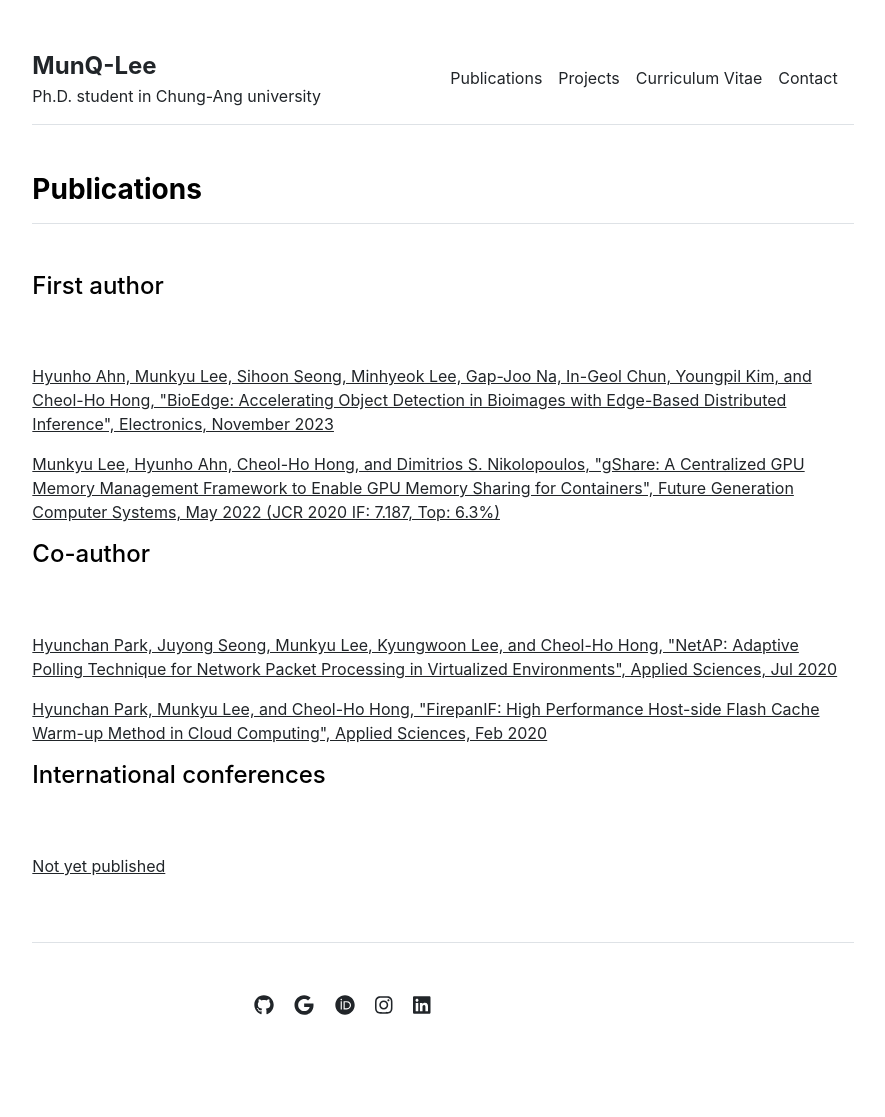
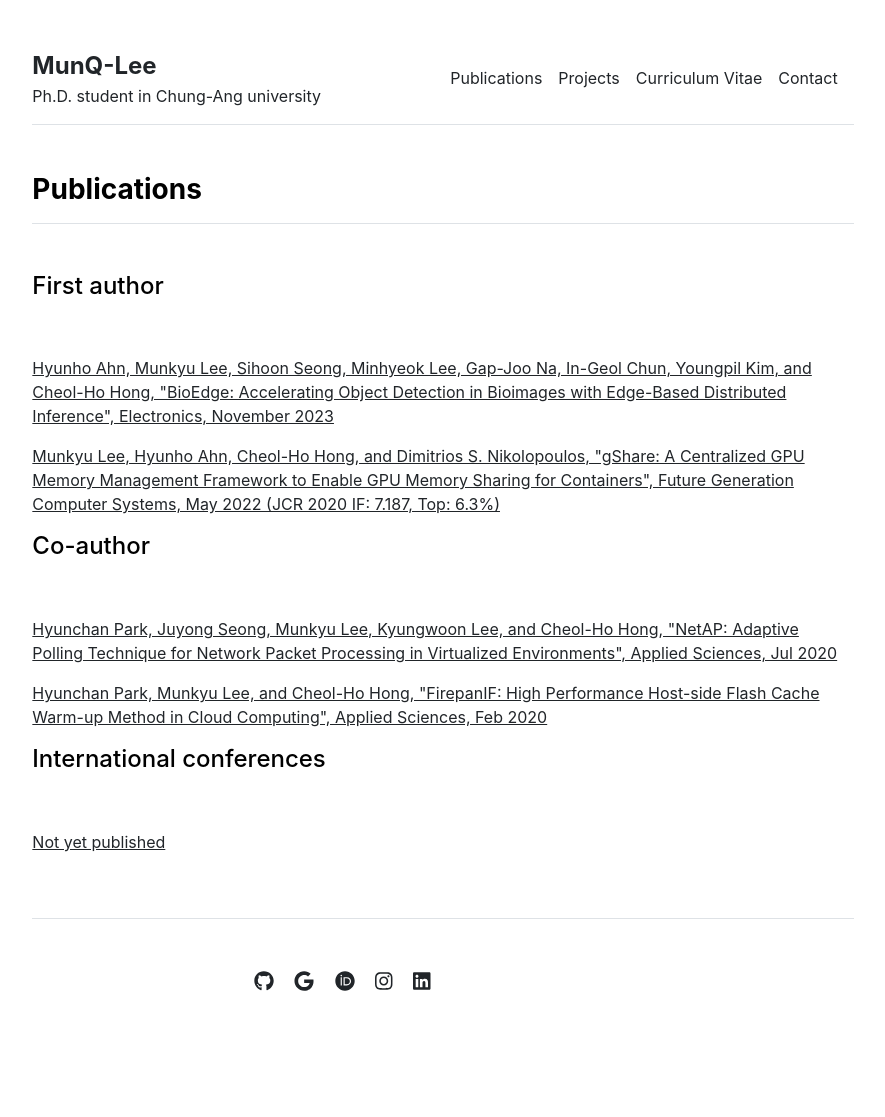
Before and after one commit to hoonySS/hoonySS.github.io, a Jekyll site: the page built from publications.md, in a window 1280 px wide. Shown: the whole page, without its empty margins (197-1082 px from the left). Built offline with Jekyll 4.4.1, drawn with Linux system fonts in a browser that asks for light colours; after the commit the page ends 1093 px from its top, so only the background shows below that.

Commit message:
20240102

```diff
--- a/_includes/projects.html
+++ b/_includes/projects.html
@@ -1,13 +1,13 @@
 <div class="row g-5 mb-5">
   <div>
     <h3 class="fw-bold border-bottom pb-3 mb-5">Projects</h2>
-    <h4 class="pb-3 mb-5">Current projects</h3>
+    <h4 class="pb-5 mb-2">Current projects</h3>
     {% for item in site.data.projects.current %}
       <p class="fw-bold">{{ item.name }}</p>
       <p> &nbsp; &#149; {{ item.institution }}</p>
       <p> &nbsp; &#149; {{ item.date }}</p>
     {% endfor %}
-    <h4 class="pb-3 mb-5">Past projects</h3>
+    <h4 class="pb-5 mb-2">Past projects</h3>
     {% for item in site.data.projects.past %}
       <p class="fw-bold">{{ item.name }}</p>
       <p> &nbsp; &#149; {{ item.institution }}</p>
--- a/_includes/publications.html
+++ b/_includes/publications.html
@@ -6,15 +6,15 @@
         <p><a href="{{ item.url }}">{{ item.name }}</a></p>
       {% endfor %}
     {% else %}
-      <h4 class="pb-3 mb-5">First author</h4>
+      <h4 class="pb-5 mb-2">First author</h4>
       {% for item in site.data.publications.first %}
         <p><a href="{{ item.url }}">{{ item.name }}</a></p>
       {% endfor %}
-      <h4 class="pb-3 mb-5">Co-author</h4>
+      <h4 class="pb-5 mb-2">Co-author</h4>
       {% for item in site.data.publications.coop %}
         <p><a href="{{ item.url }}">{{ item.name }}</a></p>
       {% endfor %}
-      <h4 class="pb-3 mb-5">International conferences</h4>
+      <h4 class="pb-5 mb-2">International conferences</h4>
       {% for item in site.data.publications.conferences %}
         <p><a href="{{ item.url }}">{{ item.name }}</a></p>
       {% endfor %}
```
